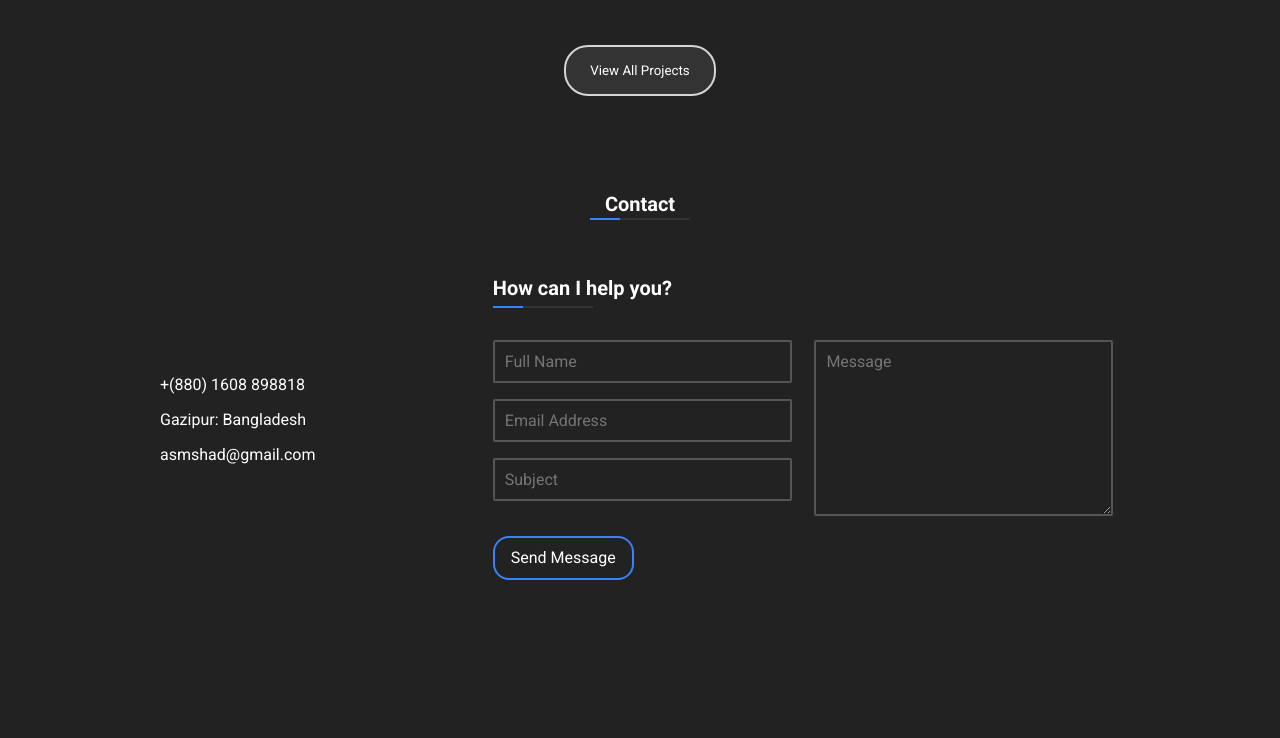
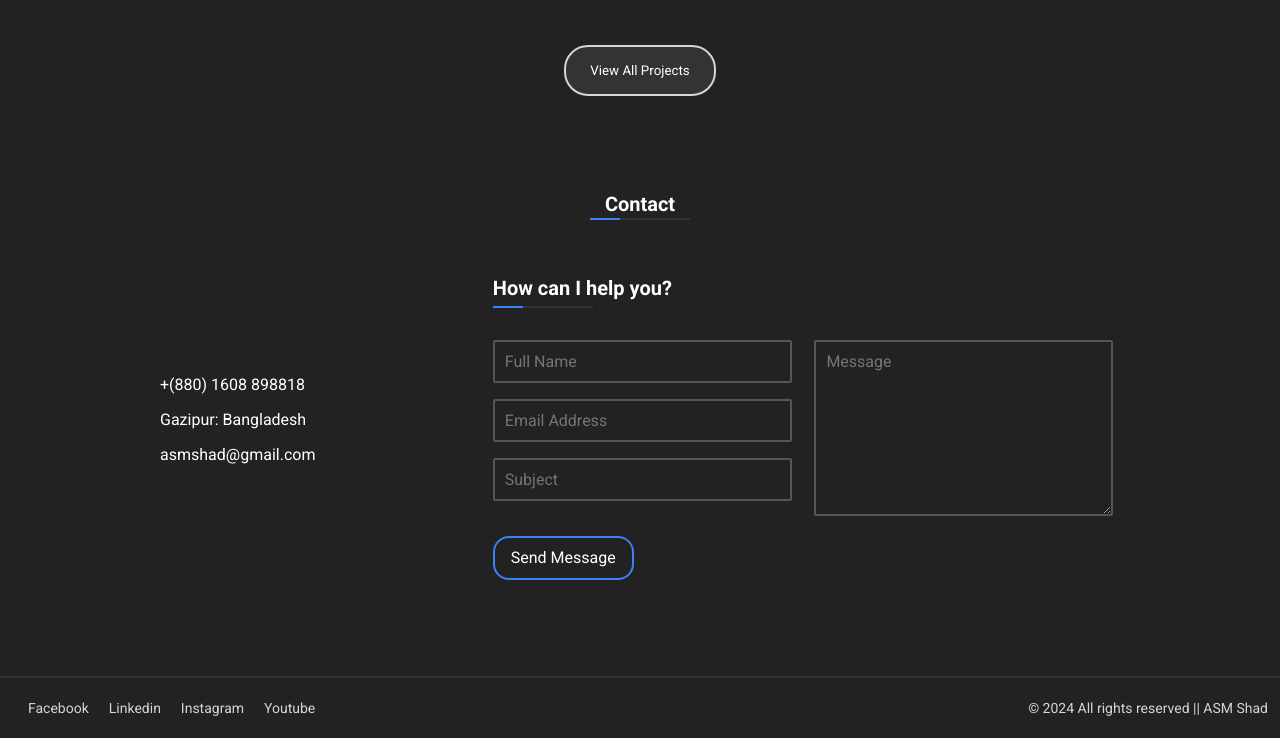
Before and after one commit to asm-shad/Portfolio_HTML_CSS_I01, a plain HTML site: page index.html in a window 1280 px wide. Shown: the part 3328-4066 px from the top of the page. Before the commit the page ends 4004 px from the top, so only its background shows below. Drawn offline with Linux system fonts and the light colour scheme; files whose address does not match are found by name.

Commit message:
Footer Section Complete

```diff
--- a/css/style.css
+++ b/css/style.css
@@ -437,7 +437,26 @@ form{
     cursor: pointer;
 }
 
+/* Footer Style  */
 
+.footer-container{
+    display: flex;
+    justify-content: space-between;
+    align-items: center;
+    padding: 1.25rem 0.75rem;
+    border-top: 2px solid #333;
+    margin-top: 1rem;
+}
+
+.footer-link,
+footer span{
+    color: #d5d5d5;
+    font-size: 14px;
+    line-height: 20px;
+    margin: 0;
+    text-decoration: none;
+    margin-left: 1rem;
+}
 
 
 
--- a/index.html
+++ b/index.html
@@ -429,7 +429,17 @@
           </div>
     </main>
     <footer>
-
+        <div class="footer-container">
+            <div class="">
+                <a class="footer-link" target="_blank" href="">Facebook</a>
+                <a class="footer-link" target="_blank" href="">Linkedin</a>
+                <a class="footer-link" target="_blank" href="">Instagram</a>
+                <a class="footer-link" target="_blank" href="">Youtube</a>
+            </div>
+            <div class="">
+                <span>&copy; 2024 All rights reserved || ASM Shad</span>
+            </div>
+        </div>
     </footer>
 </body>
 </html>
```
